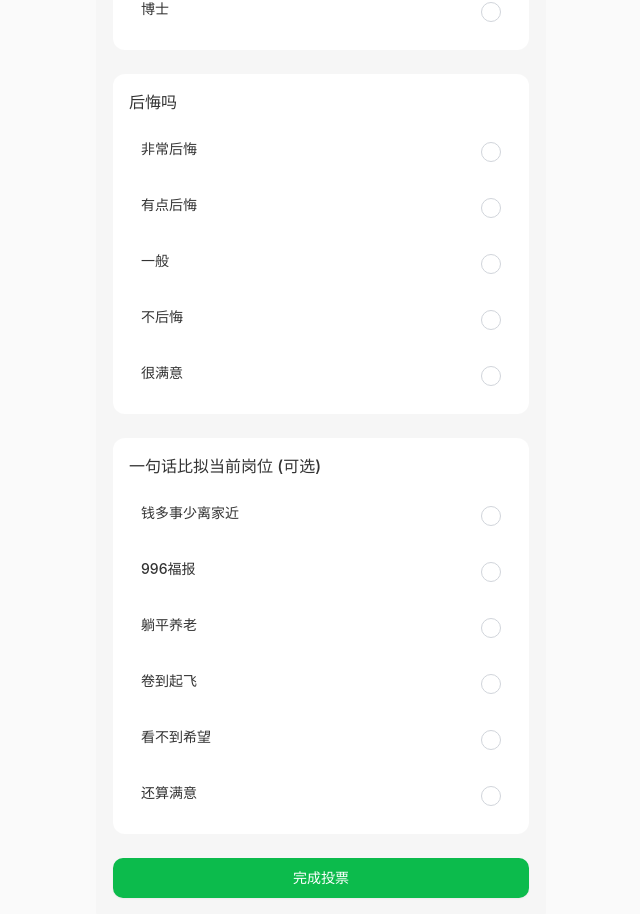
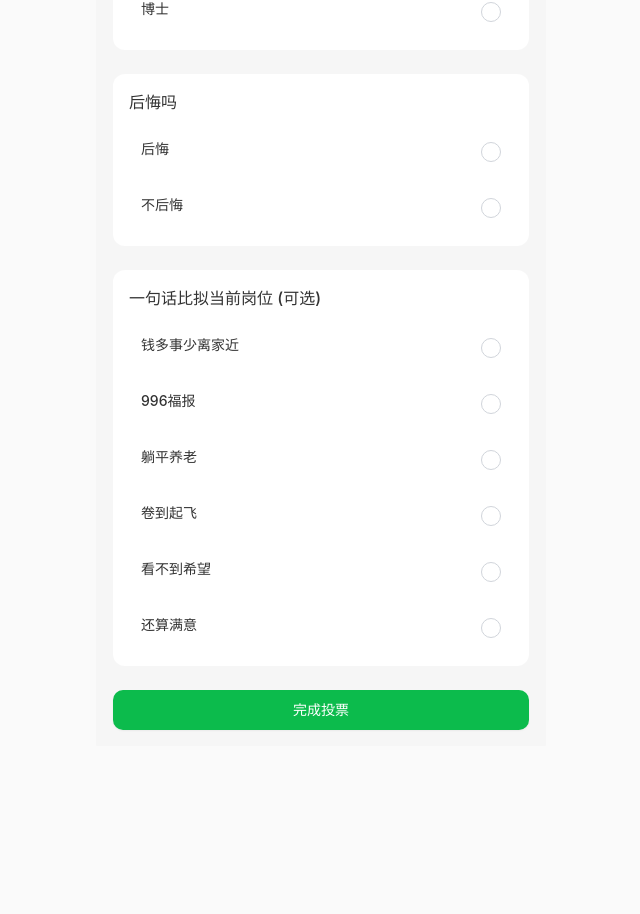
Before and after one commit to Zandazq/interview-poll-wizard, a React (Vite) app: page /vote-step-three in a window 1280 px wide. Shown: the part 2036-2950 px from the top of the page, without its empty margins (319-959 px from the left). After the commit the page ends 2782 px from the top, so only its background shows below. Built offline with nearby package versions, Linux system fonts and the light colour scheme.

Commit message:
Update regret options
Changed the "Regret?" options to "Regret" and "Do not regret".

```diff
--- a/src/pages/VoteStepThreePage.tsx
+++ b/src/pages/VoteStepThreePage.tsx
@@ -204,7 +204,7 @@ const VoteStepThreePage: React.FC = () => {
           <div className="bg-white rounded-lg p-4">
             <h3 className="text-base font-medium mb-4">后悔吗</h3>
             <div className="space-y-3">
-              {["非常后悔", "有点后悔", "一般", "不后悔", "很满意"].map((option) => (
+              {["后悔", "不后悔"].map((option) => (
                 <div key={option} className="wechat-radio-item rounded-lg" onClick={() => handleChange("position", option)}>
                   <div className="flex justify-between w-full">
                     <Label className="text-wechat-darkGray cursor-pointer">
```
